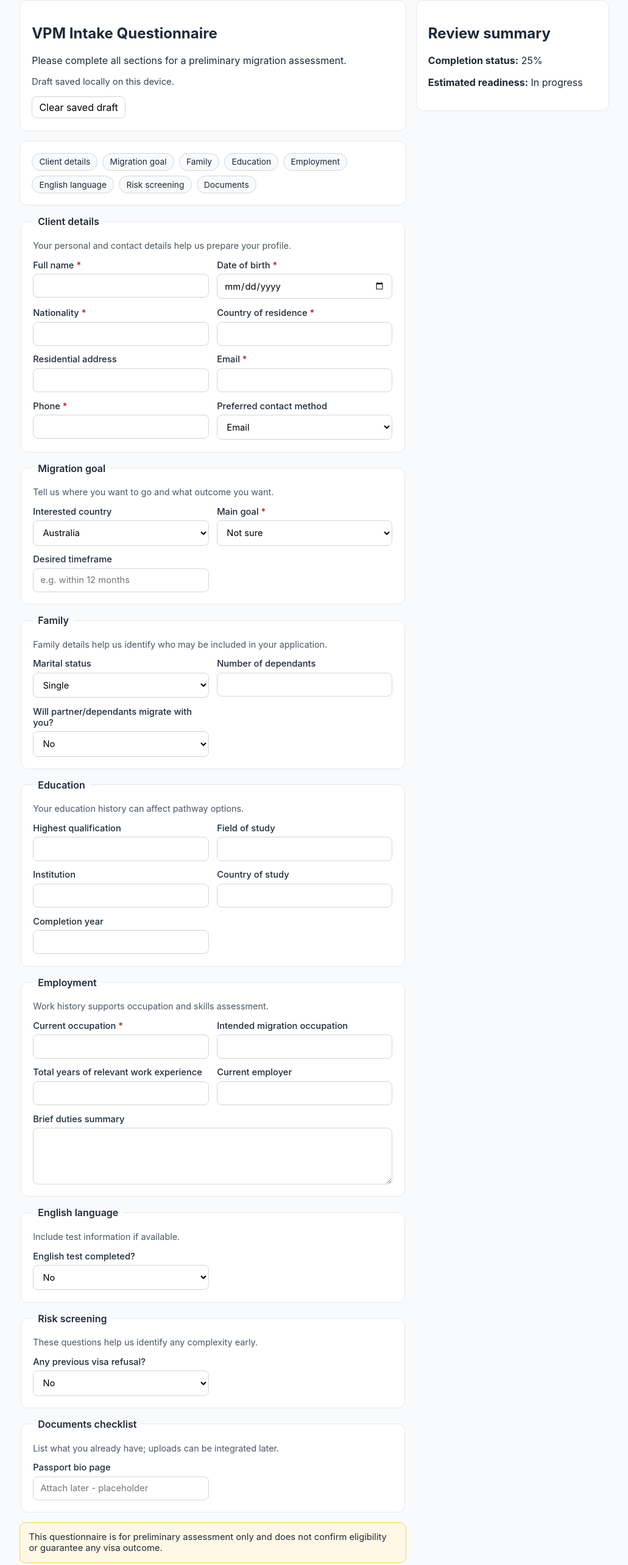
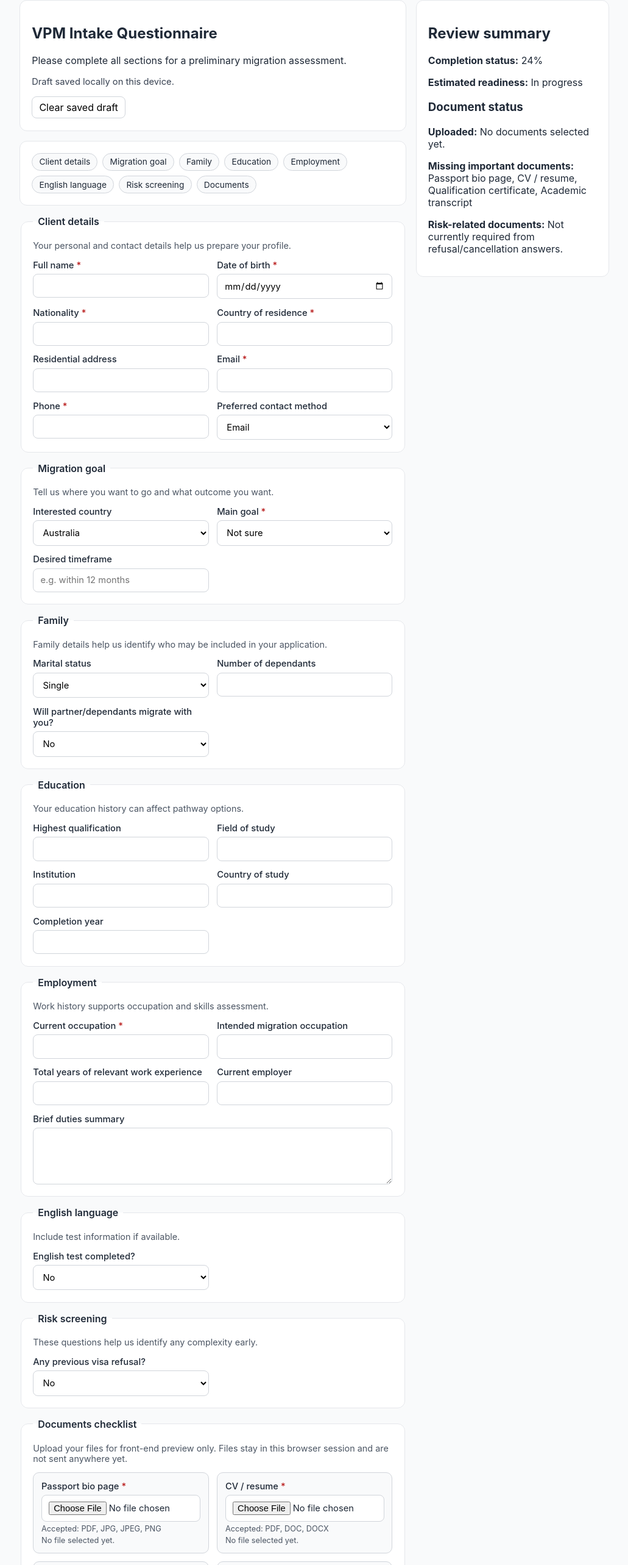
Before and after one commit to VisaPassMigration/VPM-online-enquiry-form, a Next.js app: page /intake in a window 1280 px wide. Shown: the part 105-2671 px from the top of the page at 61% size, without its empty margins (124-1155 px from the left). Built offline with nearby package versions, Linux system fonts and the light colour scheme.

Commit message:
Enhance intake documents section with frontend file upload UI

```diff
--- a/src/app/globals.css
+++ b/src/app/globals.css
@@ -228,3 +228,34 @@ a {
   color: #374151;
   font-size: 0.92rem;
 }
+
+.file-upload-grid {
+  display: grid;
+  grid-template-columns: repeat(auto-fit, minmax(250px, 1fr));
+  gap: 0.85rem;
+  grid-column: 1 / -1;
+}
+
+.file-upload {
+  border: 1px solid #d1d5db;
+  border-radius: 10px;
+  padding: 0.8rem;
+  background: #f9fafb;
+}
+
+.file-upload--warning {
+  border-color: #dc2626;
+  background: #fff7f7;
+}
+
+.file-upload__hint,
+.file-upload__empty {
+  margin: 0.2rem 0 0;
+  color: #4b5563;
+  font-size: 0.8rem;
+}
+
+.file-upload__meta p {
+  margin: 0.3rem 0;
+  font-size: 0.85rem;
+}
--- a/src/app/intake/page.tsx
+++ b/src/app/intake/page.tsx
@@ -13,6 +13,27 @@ type MigrationGoal =
   | 'Not sure';
 type MaritalStatus = 'Single' | 'Married' | 'De facto' | 'Separated' | 'Divorced' | 'Widowed';
 type YesNo = 'Yes' | 'No';
+type DocumentKey =
+  | 'passportBioPage'
+  | 'resume'
+  | 'qualificationsDoc'
+  | 'transcripts'
+  | 'englishResultDoc'
+  | 'skillsAssessmentDoc'
+  | 'refusalDocs'
+  | 'otherSupportingDocs';
+
+interface FileUploadConfig {
+  key: DocumentKey;
+  label: string;
+  acceptedTypes: string;
+  required: boolean;
+}
+
+interface SelectedFileState {
+  file: File;
+  warning?: string;
+}
 
 interface IntakeFormData {
   fullName: string;
@@ -58,7 +79,9 @@ interface IntakeFormData {
   qualificationsDoc: string;
   transcripts: string;
   englishResultDoc: string;
+  skillsAssessmentDoc: string;
   refusalDocs: string;
+  otherSupportingDocs: string;
 }
 
 const DRAFT_KEY = 'vpm-intake-draft-v1';
@@ -107,8 +130,22 @@ const initialData: IntakeFormData = {
   qualificationsDoc: '',
   transcripts: '',
   englishResultDoc: '',
+  skillsAssessmentDoc: '',
   refusalDocs: '',
+  otherSupportingDocs: '',
 };
+
+const MAX_FILE_SIZE_BYTES = 10 * 1024 * 1024;
+const documentUploadConfig: FileUploadConfig[] = [
+  { key: 'passportBioPage', label: 'Passport bio page', acceptedTypes: '.pdf,.jpg,.jpeg,.png', required: true },
+  { key: 'resume', label: 'CV / resume', acceptedTypes: '.pdf,.doc,.docx', required: true },
+  { key: 'qualificationsDoc', label: 'Qualification certificate', acceptedTypes: '.pdf,.jpg,.jpeg,.png,.doc,.docx', required: true },
+  { key: 'transcripts', label: 'Academic transcript', acceptedTypes: '.pdf,.jpg,.jpeg,.png,.doc,.docx', required: true },
+  { key: 'englishResultDoc', label: 'English test result', acceptedTypes: '.pdf,.jpg,.jpeg,.png,.doc,.docx', required: false },
+  { key: 'skillsAssessmentDoc', label: 'Skills assessment (if available)', acceptedTypes: '.pdf,.jpg,.jpeg,.png,.doc,.docx', required: false },
+  { key: 'refusalDocs', label: 'Visa refusal or cancellation letter (if applicable)', acceptedTypes: '.pdf,.jpg,.jpeg,.png,.doc,.docx', required: false },
+  { key: 'otherSupportingDocs', label: 'Other supporting documents', acceptedTypes: '.pdf,.jpg,.jpeg,.png,.doc,.docx', required: false },
+];
 
 const sectionNav = [
   { id: 'client-details', label: 'Client details' },
@@ -140,6 +177,7 @@ export default function IntakePage() {
   const [touched, setTouched] = useState<Partial<Record<keyof IntakeFormData, boolean>>>({});
   const [submitAttempted, setSubmitAttempted] = useState(false);
   const [draftStatus, setDraftStatus] = useState('Autosaving draft locally…');
+  const [selectedFiles, setSelectedFiles] = useState<Partial<Record<DocumentKey, SelectedFileState>>>({});
 
   useEffect(() => {
     const savedDraft = window.localStorage.getItem(DRAFT_KEY);
@@ -171,6 +209,23 @@ export default function IntakePage() {
     return flags;
   }, [formData]);
 
+  const requiredRiskDocuments = useMemo(() => {
+    const docs: string[] = [];
+    if (formData.previousRefusal === 'Yes' || formData.previousCancellation === 'Yes') {
+      docs.push('Visa refusal or cancellation letter');
+    }
+    if (formData.overstayRemoval === 'Yes') {
+      docs.push('Overstay/removal evidence and timeline notes');
+    }
+    if (formData.criminalHistory === 'Yes') {
+      docs.push('Police/court documents');
+    }
+    if (formData.healthCondition === 'Yes') {
+      docs.push('Medical reports');
+    }
+    return docs;
+  }, [formData]);
+
   const validate = (data: IntakeFormData) => {
     const errors: Partial<Record<keyof IntakeFormData, string>> = {};
 
@@ -186,6 +241,14 @@ export default function IntakePage() {
   };
 
   const missingKeyItems = keyItems.filter((item) => !formData[item].trim());
+  const uploadedDocumentNames = documentUploadConfig
+    .filter((doc) => selectedFiles[doc.key]?.file)
+    .map((doc) => doc.label);
+  const missingRequiredDocuments = documentUploadConfig
+    .filter((doc) => doc.required && !selectedFiles[doc.key]?.file)
+    .map((doc) => doc.label);
+  const isRefusalDocumentRequired = formData.previousRefusal === 'Yes' || formData.previousCancellation === 'Yes';
+  const hasRequiredRefusalDoc = Boolean(selectedFiles.refusalDocs?.file);
   const completionCount = Object.values(formData).filter(Boolean).length;
   const completionPercent = Math.round((completionCount / Object.keys(formData).length) * 100);
 
@@ -228,6 +291,33 @@ export default function IntakePage() {
   };
 
   const shouldShowError = (field: keyof IntakeFormData) => Boolean(validationErrors[field] && (submitAttempted || touched[field]));
+
+  const onSelectFile = (key: DocumentKey, acceptedTypes: string, fileList: FileList | null) => {
+    if (!fileList?.[0]) return;
+    const file = fileList[0];
+    const acceptedExtensions = acceptedTypes.split(',').map((entry) => entry.trim().toLowerCase());
+    const extension = `.${file.name.split('.').pop()?.toLowerCase()}`;
+    let warning = '';
+
+    if (!acceptedExtensions.includes(extension)) {
+      warning = 'This file type is not supported for this field. Please choose PDF, JPG, PNG, DOC, or DOCX as listed.';
+    } else if (file.size > MAX_FILE_SIZE_BYTES) {
+      warning = 'This file is larger than 10MB. Please upload a smaller file.';
+    }
+
+    setSelectedFiles((prev) => ({
+      ...prev,
+      [key]: { file, warning },
+    }));
+  };
+
+  const removeSelectedFile = (key: DocumentKey) => {
+    setSelectedFiles((prev) => {
+      const next = { ...prev };
+      delete next[key];
+      return next;
+    });
+  };
 
   return (
     <section className="intake-layout">
@@ -288,13 +378,84 @@ export default function IntakePage() {
 
         <Fieldset id="risk-screening" title="Risk screening" helper="These questions help us identify any complexity early."><Select label="Any previous visa refusal?" value={formData.previousRefusal} options={['Yes', 'No']} onChange={(v) => onChange('previousRefusal', v)} /></Fieldset>
 
-        <Fieldset id="documents" title="Documents checklist" helper="List what you already have; uploads can be integrated later."><Input label="Passport bio page" value={formData.passportBioPage} onChange={(v) => onChange('passportBioPage', v)} placeholder="Attach later - placeholder" /></Fieldset>
+        <Fieldset id="documents" title="Documents checklist" helper="Upload your files for front-end preview only. Files stay in this browser session and are not sent anywhere yet.">
+          <div className="file-upload-grid">
+            {documentUploadConfig.map((doc) => (
+              <FileUploadField
+                key={doc.key}
+                label={doc.label}
+                acceptedTypes={doc.acceptedTypes}
+                selectedFile={selectedFiles[doc.key]?.file}
+                warning={selectedFiles[doc.key]?.warning}
+                required={doc.required}
+                onFileChange={(files) => onSelectFile(doc.key, doc.acceptedTypes, files)}
+                onRemove={() => removeSelectedFile(doc.key)}
+              />
+            ))}
+          </div>
+        </Fieldset>
 
         <p className="disclaimer">This questionnaire is for preliminary assessment only and does not confirm eligibility or guarantee any visa outcome.</p>
       </form>
 
-      <aside className="intake-summary card"><h2>Review summary</h2><p><strong>Completion status:</strong> {completionPercent}%</p><p><strong>Estimated readiness:</strong> {readinessStatus}</p></aside>
+      <aside className="intake-summary card">
+        <h2>Review summary</h2>
+        <p><strong>Completion status:</strong> {completionPercent}%</p>
+        <p><strong>Estimated readiness:</strong> {readinessStatus}</p>
+        <h3>Document status</h3>
+        <p><strong>Uploaded:</strong> {uploadedDocumentNames.length > 0 ? uploadedDocumentNames.join(', ') : 'No documents selected yet.'}</p>
+        <p><strong>Missing important documents:</strong> {missingRequiredDocuments.length > 0 ? missingRequiredDocuments.join(', ') : 'All key documents appear uploaded.'}</p>
+        <p>
+          <strong>Risk-related documents:</strong>{' '}
+          {isRefusalDocumentRequired
+            ? hasRequiredRefusalDoc
+              ? 'Required based on your risk answers and appears uploaded.'
+              : 'Required based on your risk answers and still missing.'
+            : 'Not currently required from refusal/cancellation answers.'}
+        </p>
+        {requiredRiskDocuments.length > 0 ? (
+          <p><strong>Additional risk evidence suggested:</strong> {requiredRiskDocuments.join(', ')}.</p>
+        ) : null}
+      </aside>
     </section>
+  );
+}
+
+function FileUploadField({
+  label,
+  acceptedTypes,
+  selectedFile,
+  warning,
+  required,
+  onFileChange,
+  onRemove,
+}: {
+  label: string;
+  acceptedTypes: string;
+  selectedFile?: File;
+  warning?: string;
+  required?: boolean;
+  onFileChange: (files: FileList | null) => void;
+  onRemove: () => void;
+}) {
+  return (
+    <div className={`file-upload ${warning ? 'file-upload--warning' : ''}`}>
+      <label className="field">
+        <span>{label} {required ? <em className="required-indicator" aria-label="required">*</em> : null}</span>
+        <input type="file" accept={acceptedTypes} onChange={(event) => onFileChange(event.target.files)} />
+      </label>
+      <small className="file-upload__hint">Accepted: {acceptedTypes.replaceAll('.', '').toUpperCase().replaceAll(',', ', ')}</small>
+      {selectedFile ? (
+        <div className="file-upload__meta">
+          <p><strong>Selected:</strong> {selectedFile.name}</p>
+          <p><strong>Size:</strong> {(selectedFile.size / (1024 * 1024)).toFixed(2)} MB</p>
+          <button type="button" className="secondary-btn" onClick={onRemove}>Remove file</button>
+        </div>
+      ) : (
+        <p className="file-upload__empty">No file selected yet.</p>
+      )}
+      {warning ? <small className="field-error">{warning}</small> : null}
+    </div>
   );
 }
 
```
